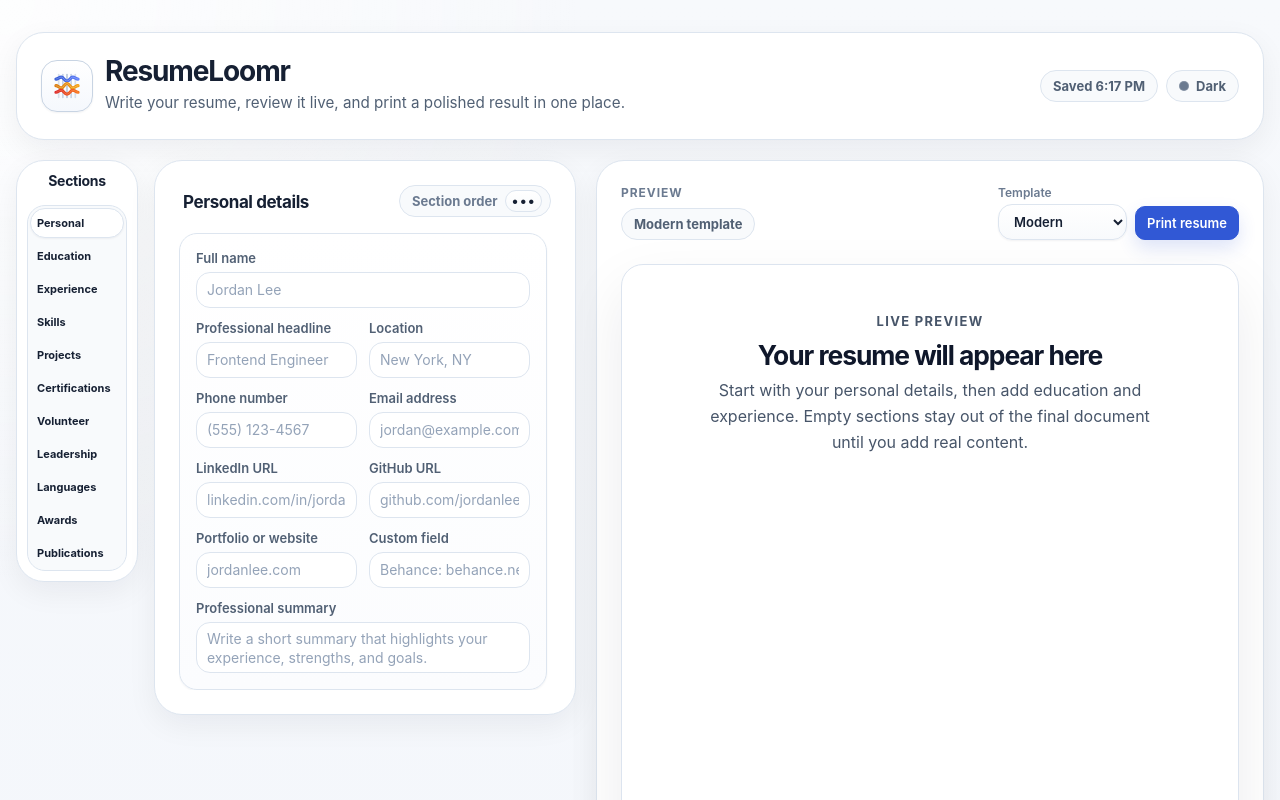
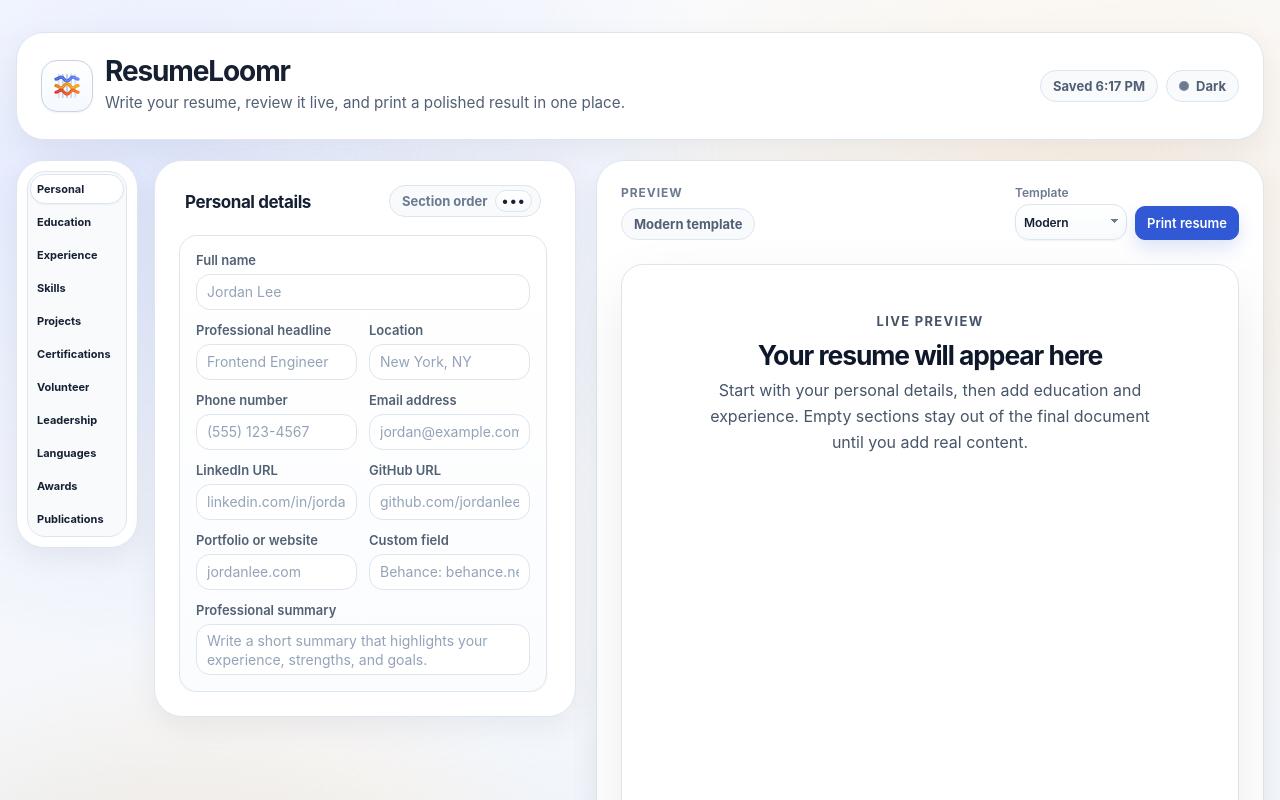
Before and after one commit to anuragmaganti/ResumeLoomr, a React (Vite) app: page / in a window 1280 px wide. Shown: the top 800 px of the page. Built offline with nearby package versions, Linux system fonts and the light colour scheme.

Commit message:
Boost app background vibrancy

```diff
--- a/src/App.css
+++ b/src/App.css
@@ -1,9 +1,28 @@
 .app {
   --workspace-sticky-top: 24px;
+  position: relative;
+  isolation: isolate;
   min-height: 100vh;
   background:
+    radial-gradient(circle at 14% 10%, var(--color-app-wash-left), transparent 34%),
+    radial-gradient(circle at 84% 14%, var(--color-app-wash-right), transparent 30%),
+    radial-gradient(circle at 16% 90%, var(--color-app-wash-bottom-left-warm), transparent 32%),
+    radial-gradient(circle at 10% 92%, var(--color-app-wash-bottom-left), transparent 28%),
+    radial-gradient(circle at 50% 100%, var(--color-app-wash-bottom), transparent 42%),
     radial-gradient(circle at top left, var(--color-app-glow), transparent 32%),
     linear-gradient(180deg, var(--color-app-top) 0%, var(--color-bg) 100%);
+}
+
+.app::before {
+  content: "";
+  position: fixed;
+  inset: 0;
+  z-index: -1;
+  pointer-events: none;
+  background:
+    linear-gradient(180deg, var(--color-app-veil), transparent 24%),
+    radial-gradient(circle at 22% 18%, var(--color-app-highlight-left), transparent 18%),
+    radial-gradient(circle at 78% 10%, var(--color-app-highlight-right), transparent 16%);
 }
 
 .appShell {
@@ -175,9 +194,9 @@
 }
 
 .toolbarSelect {
-  min-width: 128px;
+  min-width: 96px;
   min-height: 36px;
-  padding: 0 34px 0 11px;
+  padding: 0 28px 0 10px;
   border: 1px solid var(--color-border);
   border-radius: var(--radius-md);
   background: linear-gradient(180deg, var(--color-surface-elevated), var(--color-surface-muted));
@@ -371,7 +390,7 @@
   align-items: center;
   justify-content: space-between;
   margin-bottom: var(--space-4);
-  padding-inline: 0;
+  padding: 0 10px 0 6px;
   text-align: left;
 }
 
@@ -380,7 +399,7 @@
   gap: 0;
   flex-shrink: 0;
   min-width: 0;
-  padding: 2px 0 0 4px;
+  padding: 2px 0 0;
 }
 
 .editorPanelHeading h3 {
@@ -469,6 +488,35 @@
   gap: var(--space-2);
 }
 
+.previewToolbarField {
+  width: 112px;
+}
+
+.previewToolbarSelect {
+  width: 112px;
+  min-width: 112px;
+  max-width: 112px;
+  padding: 0 18px 0 8px;
+  font-size: 0.75rem;
+  letter-spacing: -0.01em;
+  appearance: none;
+  -webkit-appearance: none;
+  -moz-appearance: none;
+  background-image:
+    linear-gradient(45deg, transparent 50%, var(--color-text-muted) 50%),
+    linear-gradient(135deg, var(--color-text-muted) 50%, transparent 50%),
+    linear-gradient(180deg, var(--color-surface-elevated), var(--color-surface-muted));
+  background-position:
+    calc(100% - 11px) calc(50% - 1px),
+    calc(100% - 7px) calc(50% - 1px),
+    0 0;
+  background-size:
+    4px 4px,
+    4px 4px,
+    100% 100%;
+  background-repeat: no-repeat;
+}
+
 .tabs {
   --tabs-inset: 4px;
   display: grid;
@@ -485,7 +533,7 @@
   flex: 1 1 auto;
   min-height: 0;
   overflow: auto;
-  padding-right: 4px;
+  padding: 2px 4px 0 0;
 }
 
 .formContainer::-webkit-scrollbar {
--- a/src/components/editorPanel.jsx
+++ b/src/components/editorPanel.jsx
@@ -112,10 +112,6 @@ export default function EditorPanel({
         <section className="editorPanel">
             <div className="editorWorkspace" style={editorWorkspaceStyle}>
                 <aside className="editorRail panel">
-                    <div className="editorRailHeader">
-                        <h2>Sections</h2>
-                    </div>
-
                     <SectionTabs
                         activeTab={activeTab}
                         setActiveTab={setActiveTab}
--- a/src/components/resumePreview.jsx
+++ b/src/components/resumePreview.jsx
@@ -284,10 +284,10 @@ export default function ResumePreview({ previewModel, sectionOrder, template, te
                 </div>
 
                 <div className="previewToolbar">
-                    <label className="toolbarField">
+                    <label className="toolbarField previewToolbarField">
                         <span className="toolbarLabel">Template</span>
                         <select
-                            className="toolbarSelect"
+                            className="toolbarSelect previewToolbarSelect"
                             value={template}
                             onChange={(event) => onTemplateChange(event.target.value)}
                             aria-label="Choose resume template"
--- a/src/index.css
+++ b/src/index.css
@@ -32,6 +32,14 @@
   --color-danger-hover-text: #8e1c13;
   --color-app-glow: rgba(255, 255, 255, 0.8);
   --color-app-top: #f7f9fc;
+  --color-app-wash-left: rgba(120, 152, 255, 0.24);
+  --color-app-wash-right: rgba(255, 204, 138, 0.24);
+  --color-app-wash-bottom: rgba(182, 212, 255, 0.22);
+  --color-app-wash-bottom-left: rgba(143, 201, 255, 0.28);
+  --color-app-wash-bottom-left-warm: rgba(255, 188, 104, 0.36);
+  --color-app-veil: rgba(255, 255, 255, 0.36);
+  --color-app-highlight-left: rgba(255, 255, 255, 0.16);
+  --color-app-highlight-right: rgba(255, 255, 255, 0.1);
   --color-brand-surface-top: #ffffff;
   --color-brand-surface-bottom: #f5f8fd;
   --color-input-bg: #ffffff;
@@ -105,8 +113,16 @@
   --color-danger-hover-border: #bf5b62;
   --color-danger-hover-bg: rgba(156, 53, 57, 0.44);
   --color-danger-hover-text: #ffd2cf;
-  --color-app-glow: rgba(123, 150, 255, 0.12);
-  --color-app-top: #10192a;
+  --color-app-glow: transparent;
+  --color-app-top: #0b1220;
+  --color-app-wash-left: transparent;
+  --color-app-wash-right: transparent;
+  --color-app-wash-bottom: transparent;
+  --color-app-wash-bottom-left: transparent;
+  --color-app-wash-bottom-left-warm: transparent;
+  --color-app-veil: transparent;
+  --color-app-highlight-left: transparent;
+  --color-app-highlight-right: transparent;
   --color-brand-surface-top: #18253a;
   --color-brand-surface-bottom: #131d2f;
   --color-input-bg: #0e1726;
```
